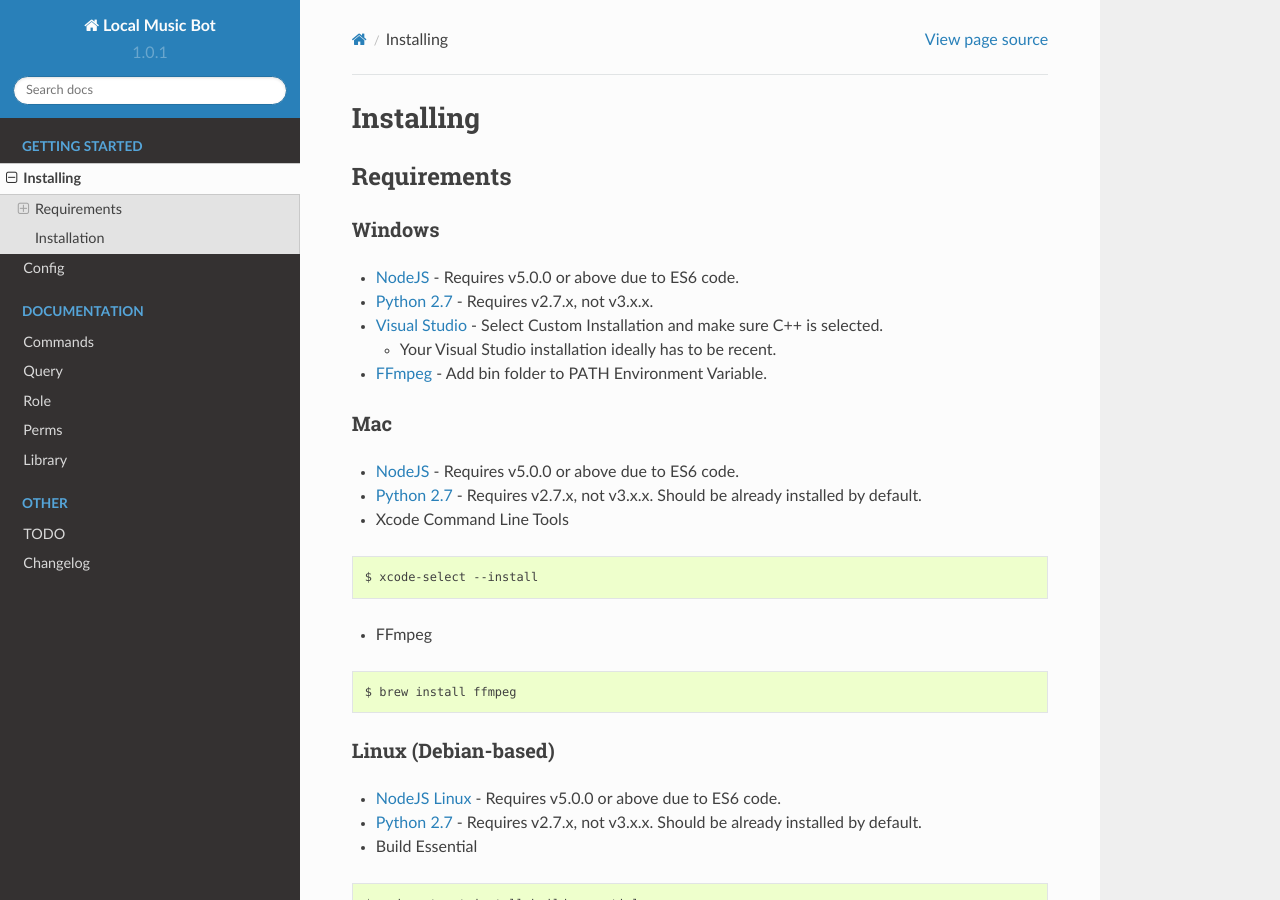
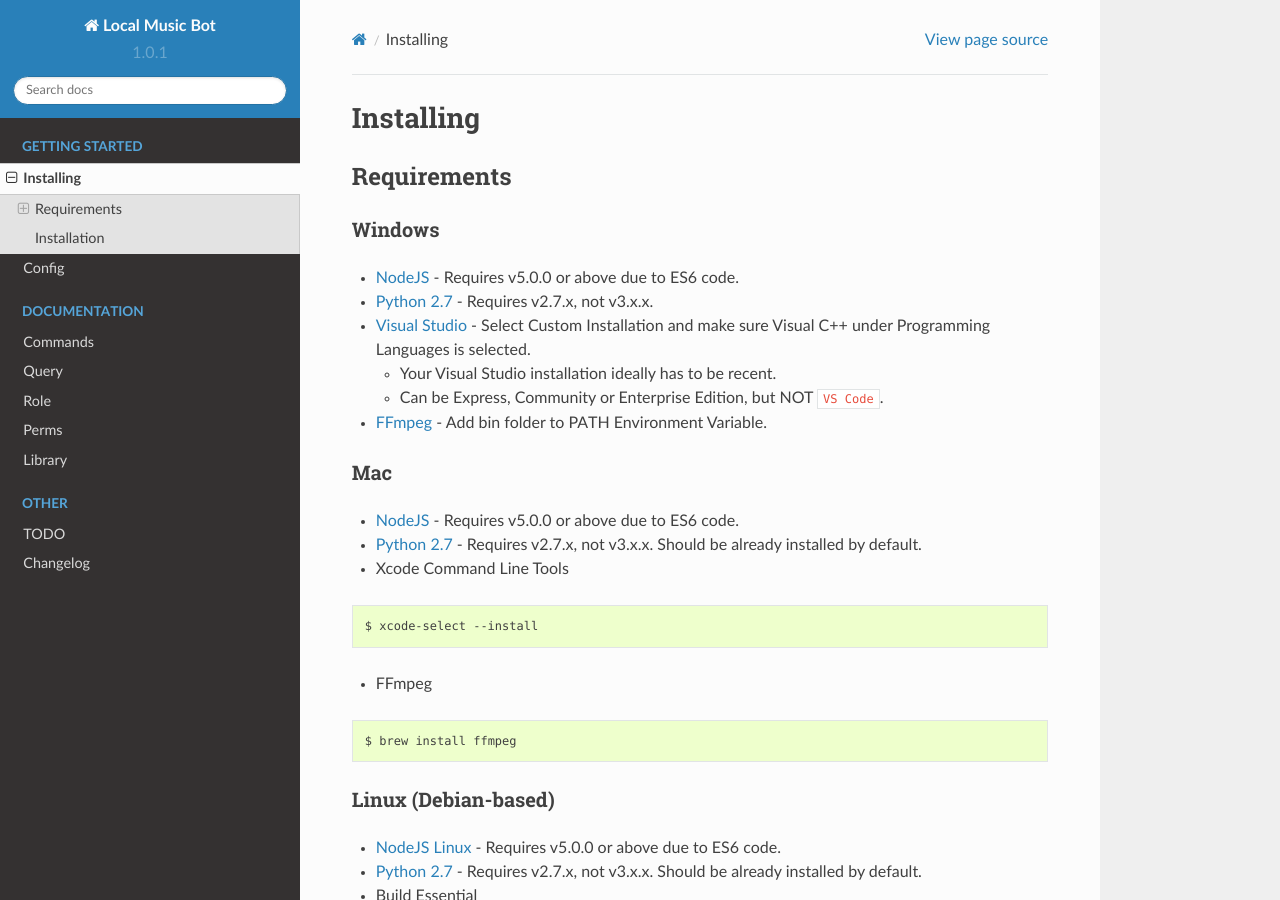
Before and after one commit to Natsulus/Local-Music-Bot, a Sphinx documentation site: the page built from docs/installing.rst, in a window 1280 px wide and 900 px high. Built offline with Sphinx 7.4.7 and the Read the Docs theme 2.0.0, drawn with Linux system fonts in a browser that asks for light colours.

Commit message:
Clarify VS Installation

```diff
--- a/docs/installing.rst
+++ b/docs/installing.rst
@@ -11,9 +11,10 @@ Windows
 
 - `Python 2.7`_ - Requires v2.7.x, not v3.x.x.
 
-- `Visual Studio`_ - Select Custom Installation and make sure C++ is selected.
+- `Visual Studio`_ - Select Custom Installation and make sure Visual C++ under Programming Languages is selected.
 
   - Your Visual Studio installation ideally has to be recent.
+  - Can be Express, Community or Enterprise Edition, but NOT ``VS Code``.
 
 - `FFmpeg`_ - Add bin folder to PATH Environment Variable.
 
```
